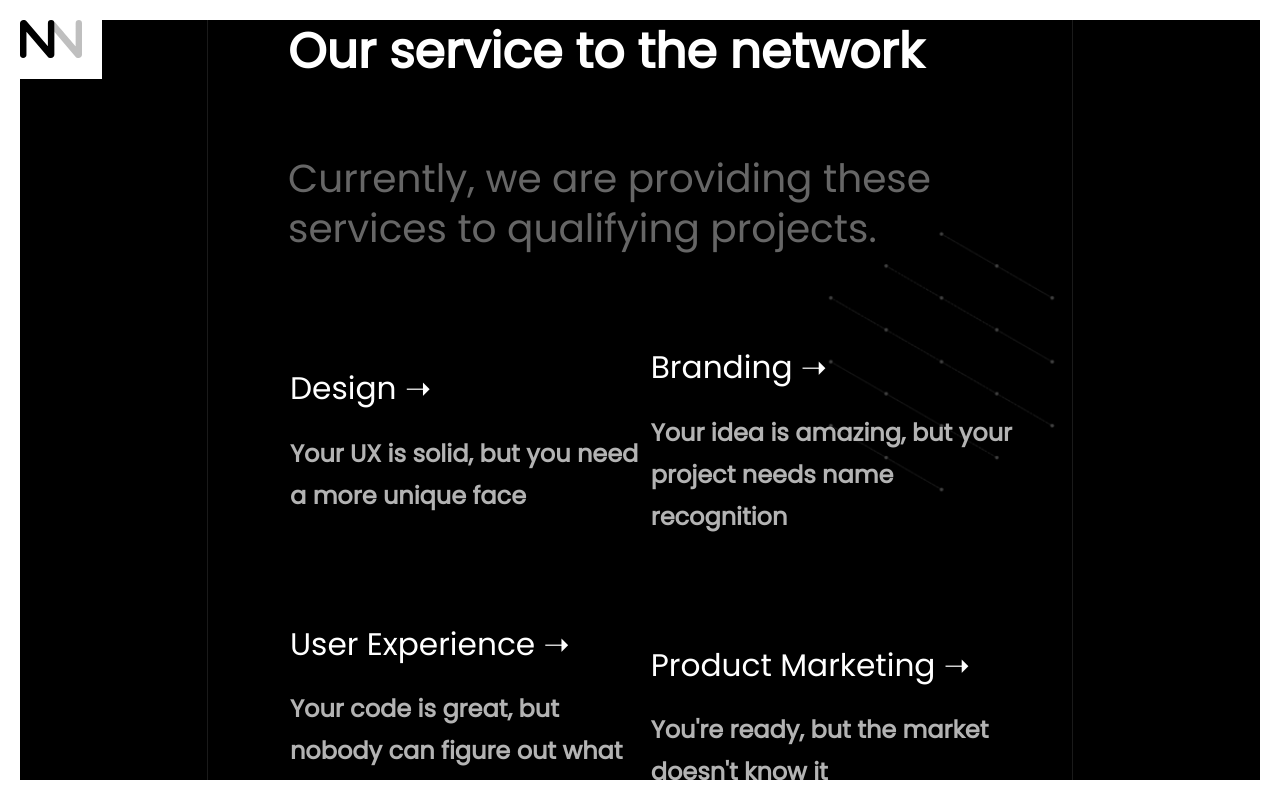
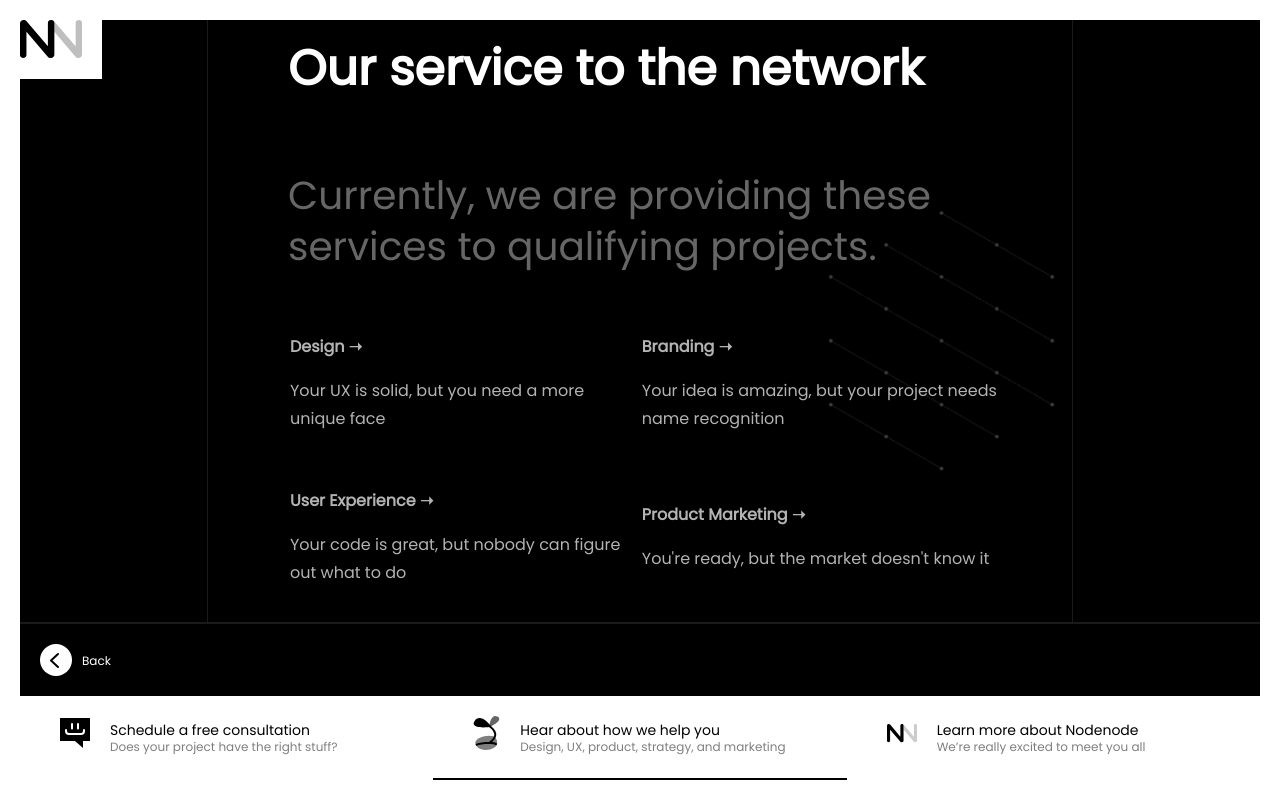
Before and after one commit to ramijames/nodenode-web, a Nuxt app: page /services in a window 1280 px wide. Shown: the top 798 px of the page. Built offline with nearby package versions, Linux system fonts and the light colour scheme.

Commit message:
big style update

```diff
--- a/assets/scss/main.scss
+++ b/assets/scss/main.scss
@@ -240,12 +240,6 @@ a {
 
                 }
 
-                a {
-                    font-size: 24px;
-                    font-weight:bold;
-                    color: white;
-                }
-
             }
         }
     }
--- a/components/AboutContent.vue
+++ b/components/AboutContent.vue
@@ -23,10 +23,9 @@
 
         li {
             font-family: 'Poppins';
-            font-size:24px;
             font-weight:100;
             list-style:none;
-            padding:5px 0;
+            padding:20px 0;
             color:rgba(255,255,255,0.4);
 
             strong {
--- a/components/ServicesContent.vue
+++ b/components/ServicesContent.vue
@@ -11,13 +11,13 @@
                <tr>
                    <td>
                         <nuxt-link to="/schedule">
-                            <h3>Design ➝</h3>
+                            <p><strong>Design ➝</strong></p>
                             <p>Your UX is solid, but you need a more unique face</p>
                         </nuxt-link>
                    </td>
                    <td>
                         <nuxt-link to="/schedule">
-                            <h3>Branding ➝</h3>
+                            <p><strong>Branding ➝</strong></p>
                             <p>Your idea is amazing, but your project needs name recognition</p>
                         </nuxt-link>
                    </td>
@@ -25,13 +25,13 @@
                <tr>
                    <td>
                         <nuxt-link to="/schedule">
-                            <h3>User Experience ➝</h3>
+                            <p><strong>User Experience ➝</strong></p>
                             <p>Your code is great, but nobody can figure out what to do</p>
                         </nuxt-link>
                    </td>
                    <td>
                         <nuxt-link to="/schedule">
-                            <h3>Product Marketing ➝</h3>
+                            <p><strong>Product Marketing ➝</strong></p>
                             <p>You're ready, but the market doesn't know it</p>
                         </nuxt-link>
                    </td>
```
